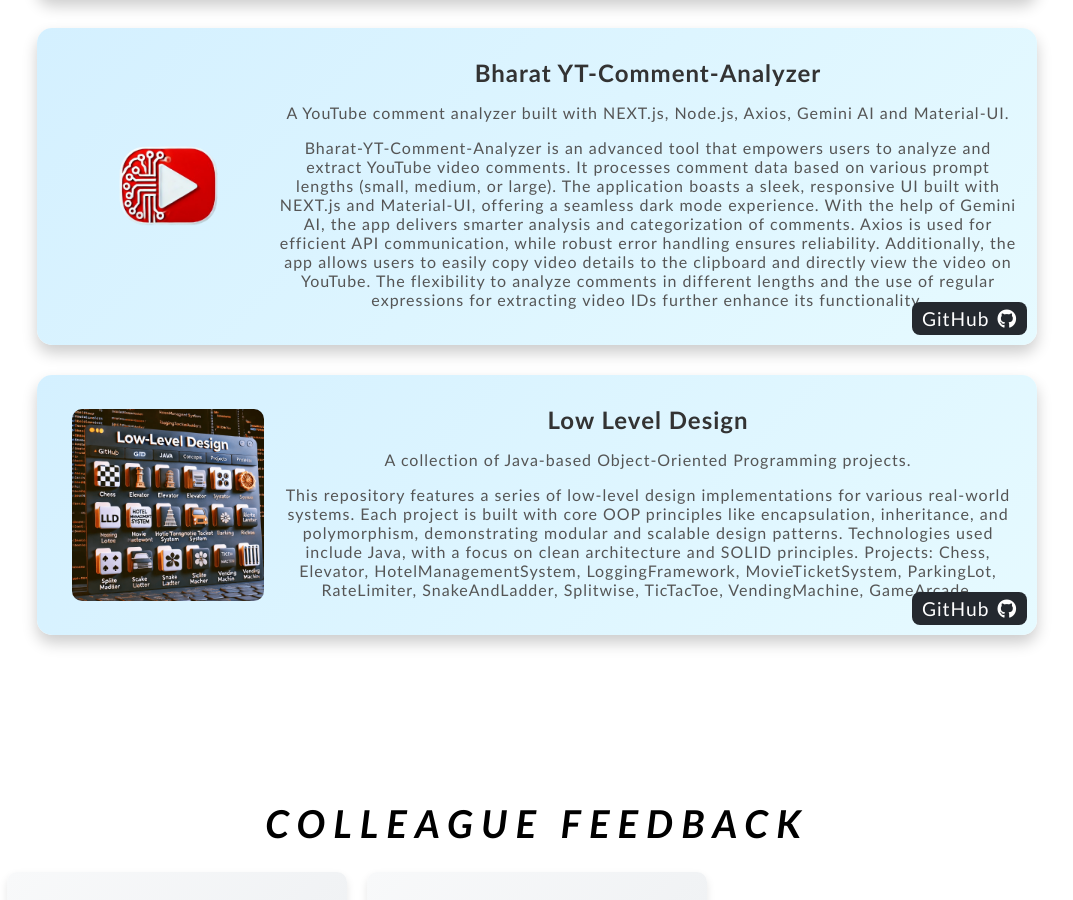
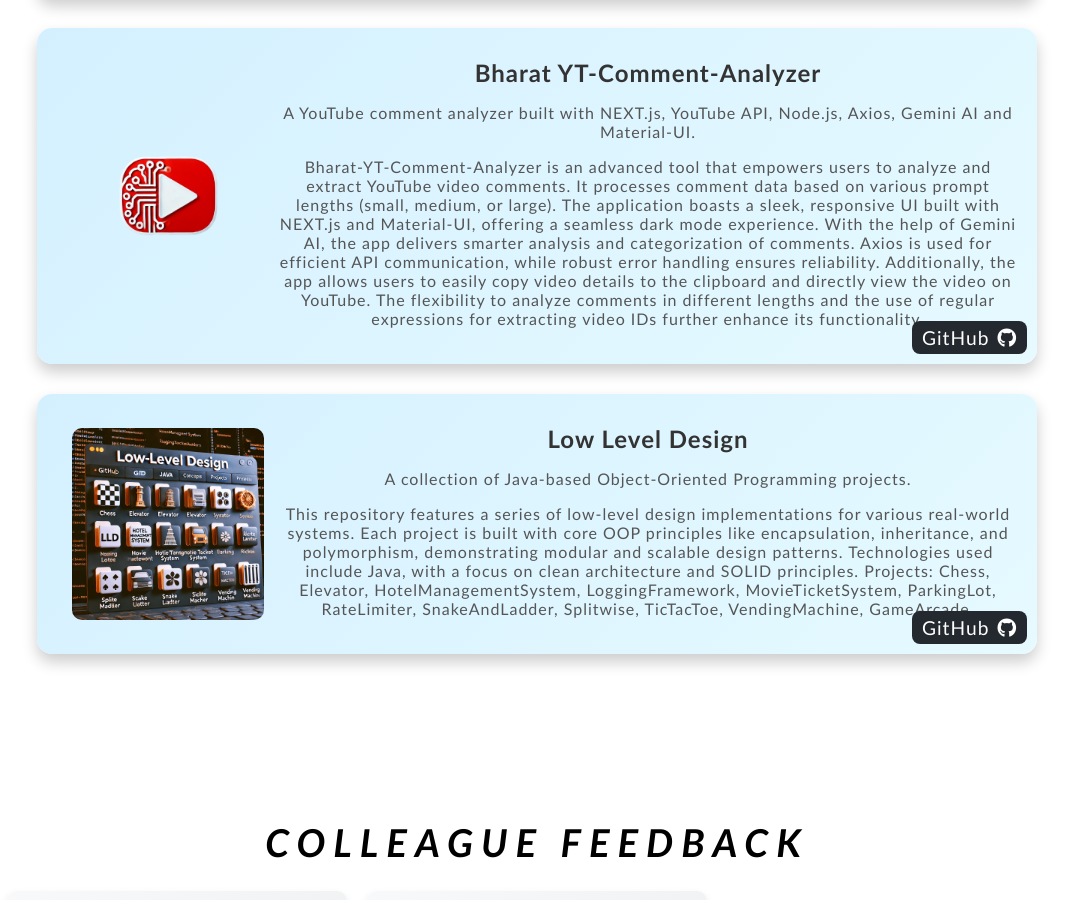
Before and after one commit to SanskarJaiswal2904/SanskarWebsite, a Vue app: page / in a window 1280 px wide. Shown: the part 2921-3821 px from the top of the page, without its empty margins (103-1176 px from the left). Built offline with nearby package versions, Linux system fonts and the light colour scheme; no server answers.

Commit message:
design tweaks

```diff
--- a/src/components/mainsection/Projects.vue
+++ b/src/components/mainsection/Projects.vue
@@ -73,7 +73,7 @@
           },
           {
           title: "Bharat YT-Comment-Analyzer",
-          description: "A YouTube comment analyzer built with NEXT.js, Node.js, Axios, Gemini AI and Material-UI.",
+          description: "A YouTube comment analyzer built with NEXT.js, YouTube API, Node.js, Axios, Gemini AI and Material-UI.",
           image: "/projects-logo/YT-comment-analyzer.png",
           link: "https://bharat-yt-comment-analyzer.vercel.app/",
           github: "https://github.com/SanskarJaiswal2904/Bharat-YT-Comment-Analyzer",
```
